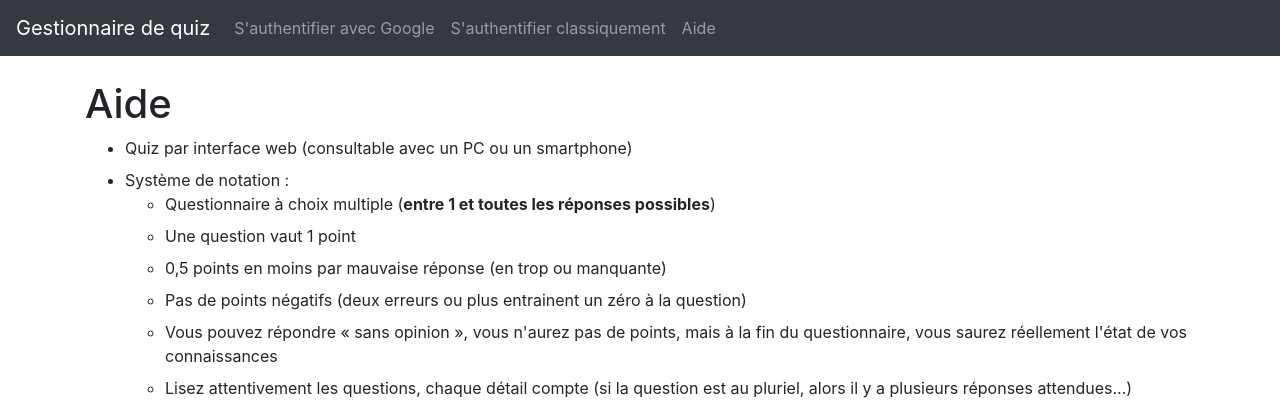
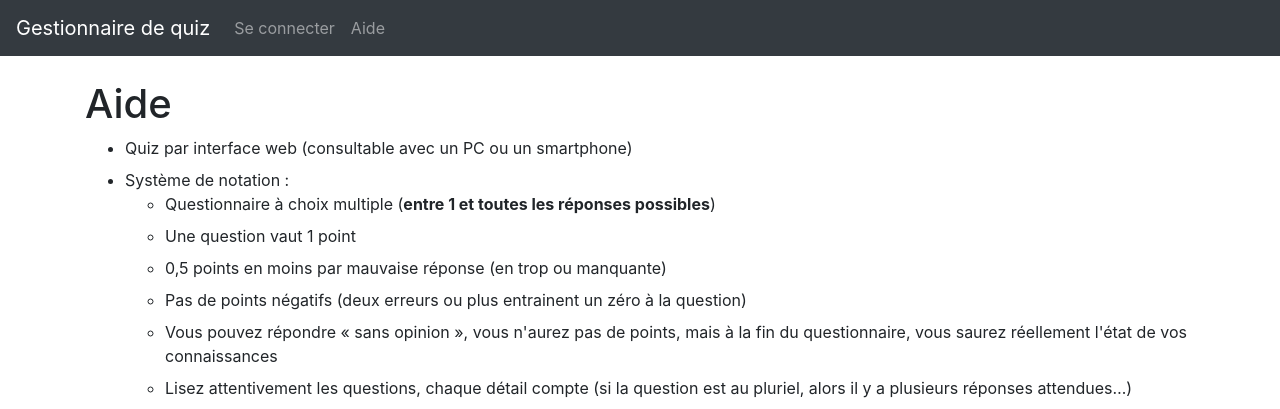
Before and after one commit to vpoulailleau/pyquizz, a Django app: page /quiz/aide/ in a window 1280 px wide. Shown: the top 409 px of the page. Run offline with Django 3.2, Linux system fonts and the light colour scheme; some libraries are stand-ins or nearby versions.

Commit message:
traditional connection

```diff
--- a/pyquizz/templates/base.html
+++ b/pyquizz/templates/base.html
@@ -59,10 +59,7 @@
                 </li>
                 {% else %}
                 <li class="nav-item">
-                    <a class="nav-link" href="{% provider_login_url 'google' %}">S'authentifier avec Google</a>
-                </li>
-                <li class="nav-item">
-                    <a class="nav-link" href="{% url 'account_login' %}">S'authentifier classiquement</a>
+                    <a class="nav-link" href="{% url 'account_login' %}">Se connecter</a>
                 </li>
                 {% endif %}
                 {% block nav %}{% endblock %}
```
